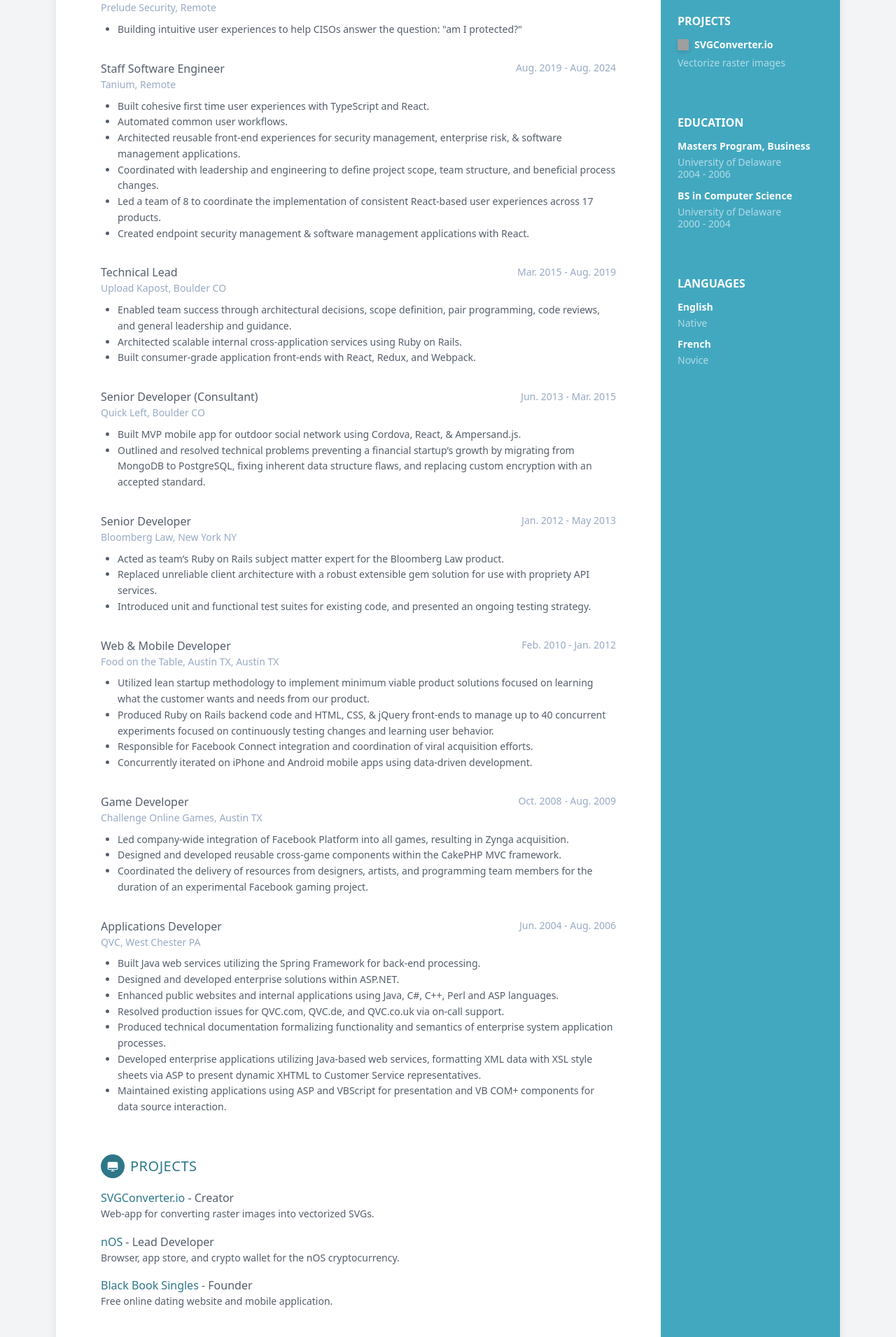
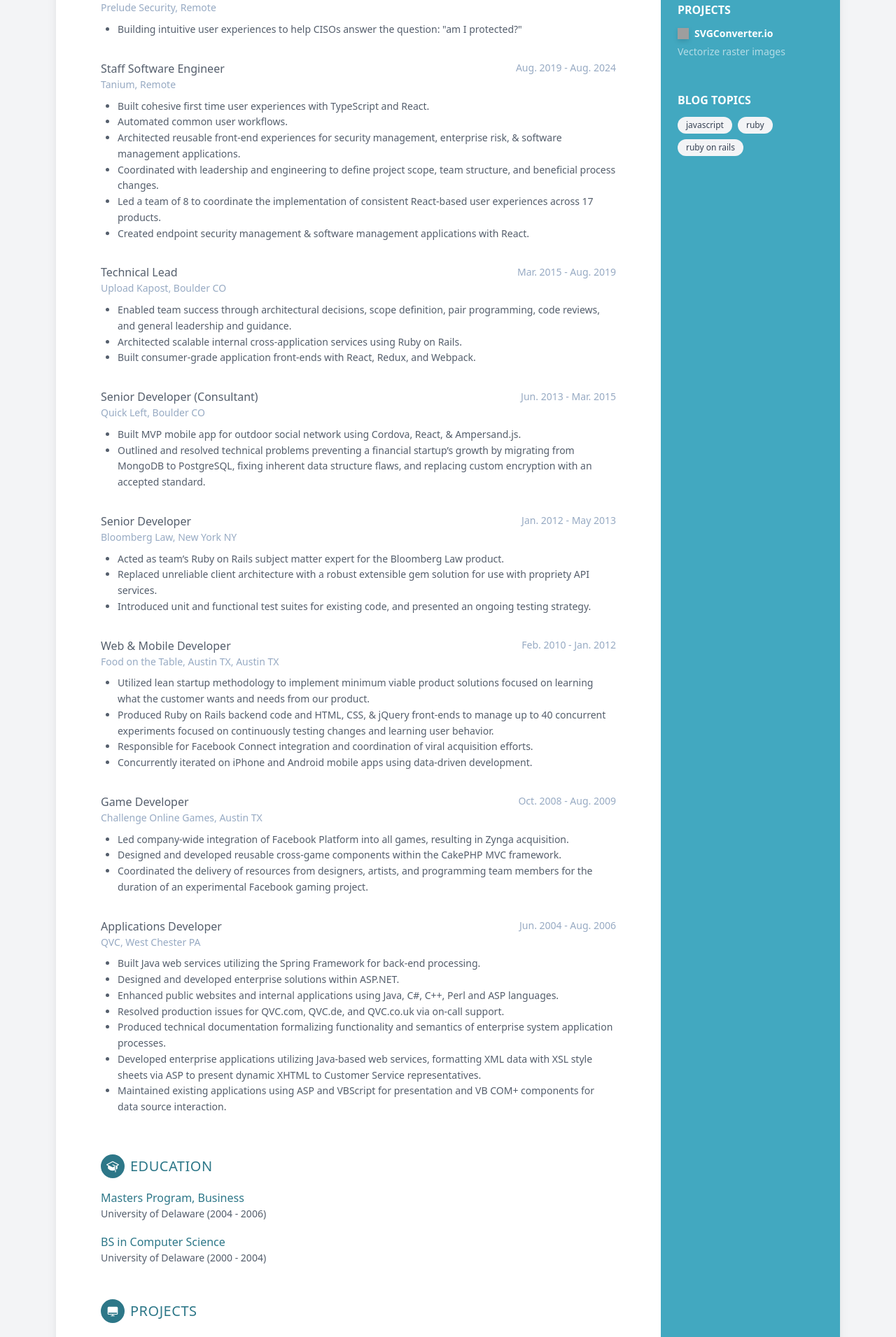
Before and after one commit to mhuggins/matthuggins.com, a React (Vite) app: page / in a window 1280 px wide. Shown: the part 486-2397 px from the top of the page at 70% size. Built offline with nearby package versions, Linux system fonts and the light colour scheme; grey boxes are pictures that could not be loaded.

Commit message:
move education to resume, add sidebar links for projects & tags

```diff
--- a/src/components/BackgroundSection.tsx
+++ b/src/components/BackgroundSection.tsx
@@ -2,7 +2,8 @@
 
 export interface BackgroundSectionProps {
   title: string;
-  entries: BackgroundEntry[];
+  entries?: BackgroundEntry[];
+  children?: ReactNode;
 }
 
 interface BackgroundEntry {
@@ -10,10 +11,10 @@
   metadata: string[];
 }
 
-export const BackgroundSection = ({ title, entries }: BackgroundSectionProps) => (
+export const BackgroundSection = ({ title, entries, children }: BackgroundSectionProps) => (
   <div className="flex flex-col gap-3">
     <div className="font-semibold uppercase">{title}</div>
-    {entries.map((entry, i) => (
+    {entries?.map((entry, i) => (
       <div key={i} className="text-sm">
         <div className="mb-1 font-semibold">{entry.name}</div>
         {entry.metadata.map((datum, j) => (
@@ -23,5 +24,6 @@
         ))}
       </div>
     ))}
+    {children && <div>{children}</div>}
   </div>
 );
--- a/src/routes/__root.tsx
+++ b/src/routes/__root.tsx
@@ -5,6 +5,8 @@
 import { ContactLinks } from "@/components/ContactLinks";
 import { HamburgerMenu } from "@/components/HamburgerMenu";
 import { Profile } from "@/components/Profile";
+import { Tags } from "@/components/Tags";
+import { getAllTags } from "@/data/blog-metadata";
 import { cn } from "@/utils/cn";
 
 export const Route = createRootRoute({
@@ -80,7 +82,7 @@
           <aside className="hidden bg-[#42A8C0] text-white md:block md:w-64 print:text-gray-900">
             <Profile />
 
-            <div className="flex flex-col gap-16 p-6">
+            <div className="flex flex-col gap-12 p-6">
               <ContactLinks />
 
               <BackgroundSection
@@ -102,27 +104,9 @@
                 ]}
               />
 
-              <BackgroundSection
-                title="Education"
-                entries={[
-                  {
-                    name: "Masters Program, Business",
-                    metadata: ["University of Delaware", "2004 - 2006"],
-                  },
-                  {
-                    name: "BS in Computer Science",
-                    metadata: ["University of Delaware", "2000 - 2004"],
-                  },
-                ]}
-              />
-
-              <BackgroundSection
-                title="Languages"
-                entries={[
-                  { name: "English", metadata: ["Native"] },
-                  { name: "French", metadata: ["Novice"] },
-                ]}
-              />
+              <BackgroundSection title="Blog Topics">
+                <Tags tags={getAllTags()} />
+              </BackgroundSection>
             </div>
           </aside>
         </div>
--- a/src/routes/index.tsx
+++ b/src/routes/index.tsx
@@ -1,6 +1,7 @@
 import {
   BriefcaseIcon,
   DesktopIcon,
+  GraduationCapIcon,
   PackageIcon,
   UserIcon,
   WrenchIcon,
@@ -132,6 +133,13 @@
         </div>
       </ResumeSection>
 
+      <ResumeSection title="Education" icon={GraduationCapIcon}>
+        <div className="flex flex-col gap-4">
+          <Project title="Masters Program, Business">University of Delaware (2004 - 2006)</Project>
+          <Project title="BS in Computer Science">University of Delaware (2000 - 2004)</Project>
+        </div>
+      </ResumeSection>
+
       <ResumeSection title="Projects" icon={DesktopIcon}>
         <div className="flex flex-col gap-4">
           <Project title="SVGConverter.io" role="Creator" url="https://svgconverter.io">
```
